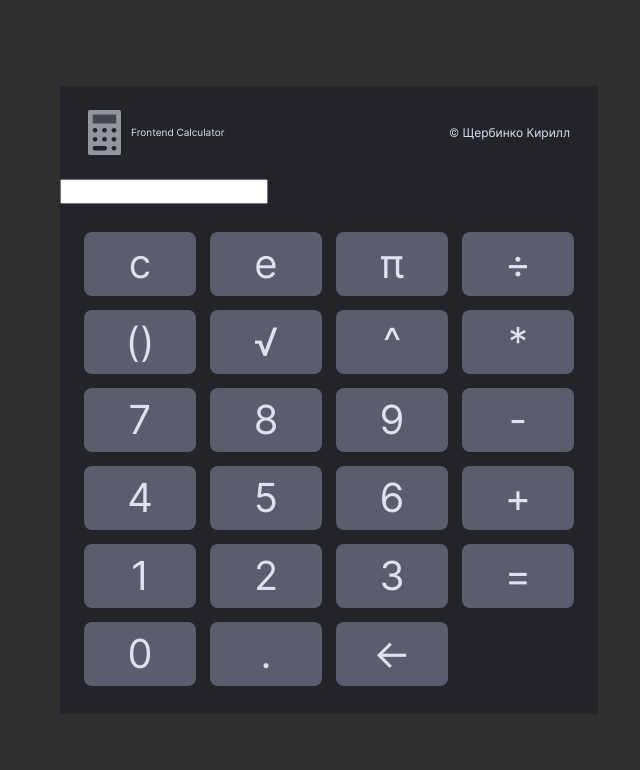
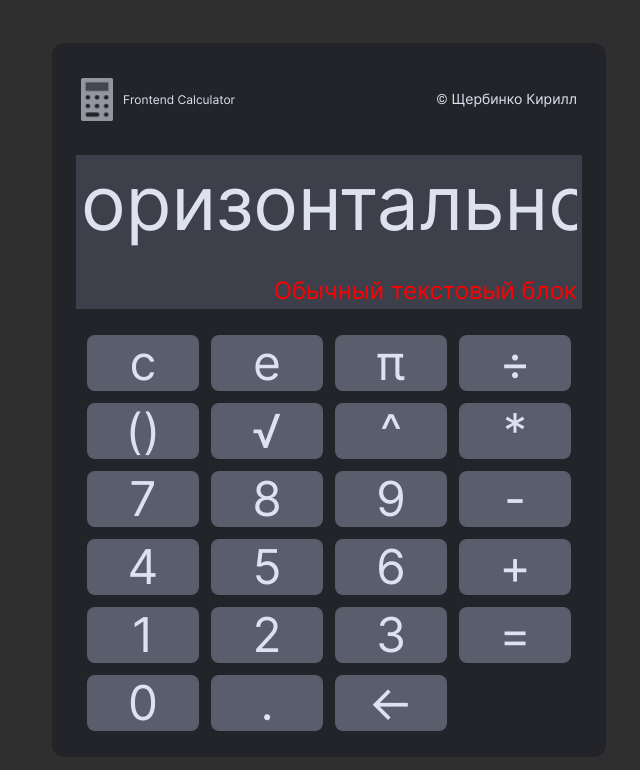
Before and after one commit to KirillShcherbinko/frontend-calculator, a website built with webpack: page src/index.html in a window 1280 px wide. Shown: the whole page, without its empty margins (311-951 px from the left). Built offline with nearby package versions, Linux system fonts and the light colour scheme.

Commit message:
feat(styles): added styles for calculator`s screen
refactored(styles): updated styles for blocks with text

```diff
--- a/src/blocks/calculator/__author/calculator__author.css
+++ b/src/blocks/calculator/__author/calculator__author.css
@@ -1,8 +1,14 @@
 .calculator__author{
   font-family: "Inter", "Arial", sans-serif;
-  font-size: 12px;
+  font-size: clamp(5px, 2vw, 16px);
   font-weight: 400;
   color: #DEE1EF;
   margin: 0;
   padding: 0;
 }
+
+@media screen and (aspect-ratio > 4/3) {
+  .calculator__author {
+    font-size: clamp(5px, 3vh, 14px);
+  }
+}
--- a/src/blocks/calculator/__button/calculator__button.css
+++ b/src/blocks/calculator/__button/calculator__button.css
@@ -1,11 +1,20 @@
 .calculator__button{
+  display: flex;
+  text-align: center;
+  justify-content: center;
   margin: 0;
   padding: 0;
   border: 0;
   border-radius: 1vmin;
   font-family: "Inter", "Arial", sans-serif;
   font-style: normal;
-  font-size: clamp(10px, 5vw, 40px);
+  font-size: clamp(4px, 5vw, 60px);
   color: #DEE1EF;
   background-color: #5A5D6C;
 }
+
+@media screen and (aspect-ratio > 4/3) {
+  .calculator__button {
+    font-size: clamp(4px, 6vh, 55px);
+  }
+}
--- a/src/blocks/calculator/__container/calculator__container.css
+++ b/src/blocks/calculator/__container/calculator__container.css
@@ -1,14 +1,7 @@
 .calculator__container {
   display: grid;
   grid-template-columns: repeat(4, 14vmin);
-  grid-template-rows: repeat(6, 8vmin);
-  gap: 14px;
-  margin: 28px 24px;
+  grid-template-rows: repeat(6, 7vmin);
+  gap: 1.5vmin;
+  margin: clamp(8px, 2vw, 28px) clamp(8px, 2vw, 24px);
 }
-
-@media screen and (max-width: 425px) {
-  .calculator__container {
-    margin-left: 16px;
-    margin-right: 16px;
-  }
-}
--- /dev/null
+++ b/src/blocks/calculator/__error-message/calculator__error-message.css
@@ -0,0 +1,14 @@
+.calculator__error-message {
+  background-color: inherit;
+  text-align: right;
+  font-family: "Inter", "Arial", sans-serif;
+  font-size: clamp(1px, 3vw, 24px);
+  color: red;
+}
+
+
+@media screen and (aspect-ratio > 4/3) {
+  .calculator__error-message {
+    font-size: clamp(3px, 3vh, 24px);
+  }
+}
--- a/src/blocks/calculator/__image/calculator__image.css
+++ b/src/blocks/calculator/__image/calculator__image.css
@@ -1,5 +1,5 @@
 .calculator__image{
-  max-width: 33px;
+  max-width: 4vmin;
   margin: 0;
   padding: 0;
 }
--- a/src/blocks/calculator/__info/calculator__info.css
+++ b/src/blocks/calculator/__info/calculator__info.css
@@ -2,6 +2,8 @@
   display: flex;
   justify-content: space-between;
   align-items: center;
-  margin: 24px 28px;
+  margin: clamp(8px, 2vw, 24px) clamp(8px, 2vw, 28px);
   padding: 0;
+  width: 62vmin;
+  height: 8vmin;
 }
--- /dev/null
+++ b/src/blocks/calculator/__input/calculator__input.css
@@ -0,0 +1,22 @@
+.calculator__input {
+  white-space: nowrap;
+  overflow-x: auto;
+  max-width: 100%;
+  scrollbar-width: none;
+  -ms-overflow-style: none;
+  background-color: inherit;
+  font-family: "Inter", "Arial", sans-serif;
+  font-style: normal;
+  font-size: clamp(3px, 7vw, 75px);
+  color: #DEE1EF;
+}
+
+.calculator__input::-webkit-scrollbar {
+  display: none;
+}
+
+@media screen and (aspect-ratio > 4/3) {
+  .calculator__input {
+    font-size: clamp(3px, 10vh, 75px);
+  }
+}
--- a/src/blocks/calculator/__logo/calculator__logo.css
+++ b/src/blocks/calculator/__logo/calculator__logo.css
@@ -1,7 +1,7 @@
 .calculator__logo{
   display: flex;
   align-items: center;
-  gap: 10px;
+  gap: clamp(5px, 2vw, 10px);  ;
   margin: 0;
   padding: 0;
 }
--- a/src/blocks/calculator/__screen/calculator__screen.css
+++ b/src/blocks/calculator/__screen/calculator__screen.css
@@ -0,0 +1,17 @@
+.calculator__screen {
+  display: flex;
+  flex-direction: column;
+  justify-content: space-between;
+  align-items: flex-end;
+  background-color: #3D3F4A;
+  padding: 5px;
+  margin: 0 clamp(8px, 2vw, 24px);
+  width: 62vmin;
+  height: 18vmin;
+}
+
+@media screen and (max-width: 240px) {
+  .calculator__screen {
+    padding: 2.5px;
+  }
+}
--- a/src/blocks/calculator/__title/calculator__title.css
+++ b/src/blocks/calculator/__title/calculator__title.css
@@ -1,8 +1,14 @@
 .calculator__title{
   font-family: "Inter", "Arial", sans-serif;
-  font-size: 10px;
+  font-size: clamp(5px, 2vw, 14px);
   font-weight: 400;
   color: #DEE1EF;
   margin: 0;
   padding: 0;
 }
+
+@media screen and (aspect-ratio > 4/3) {
+  .calculator__title {
+    font-size: clamp(5px, 3vh, 12px);
+  }
+}
--- a/src/blocks/calculator/calculator.css
+++ b/src/blocks/calculator/calculator.css
@@ -3,14 +3,20 @@
 @import url("./__button/_color/calculator__button_color_grey.css");
 @import url("./__button/_color/calculator__button_color_orange.css");
 @import url("./__container/calculator__container.css");
+@import url("./__error-message/calculator__error-message.css");
 @import url("./__image/calculator__image.css");
 @import url("./__info/calculator__info.css");
+@import url("./__input/calculator__input.css");
 @import url("./__logo/calculator__logo.css");
 @import url("./__screen/calculator__screen.css");
 @import url("./__title/calculator__title.css");
 
 .calculator {
+  display: flex;
+  flex-direction: column;
+  align-items: center;
   background-color: #23242A;
+  border-radius: 1.5vmin;
   margin: auto;
   padding: 0;
 }
--- a/src/blocks/page/page.css
+++ b/src/blocks/page/page.css
@@ -4,7 +4,13 @@
   align-items: center;
   margin: 0 auto;
   padding: 0;
-  height: 100vh;
+  min-height: 100vh;
   box-sizing: border-box;
   background-color: #2f2f2f;
 }
+
+@media screen and (aspect-ratio > 16/9) {
+  .page {
+    height: auto;
+  }
+}
--- a/src/components/Expression.js
+++ b/src/components/Expression.js
@@ -29,6 +29,7 @@ export class Expression {
     if (ExpressionValidator.isValidBracketOperator(newSymbol, lastSymbol)) return;
     if (ExpressionValidator.isValidConstMultiplication(newSymbol, lastSymbol)) this.expression += "*";
     if (ExpressionValidator.isValidFractionalNumber(newSymbol, lastSymbol)) return;
+    if (ExpressionValidator.isValidSqrtGetting(this.openedBracketCnt, newSymbol, lastSymbol)) this.expression += "^0.5";
 
     // Добавление нового символа к выражению
     this.expression += newSymbol;
--- a/src/components/ExpressionValidator.js
+++ b/src/components/ExpressionValidator.js
@@ -34,7 +34,6 @@ export class ExpressionValidator {
 
   // Проверка на корректность дробных чисел
   static isValidFractionalNumber(newSymbol, lastSymbol) {
-    const lastSymbol = this.getLastSymbol();
     const digitRegex = /[0-9]/;
 
     // Новый символ - точка
@@ -51,6 +50,10 @@ export class ExpressionValidator {
     return !(lastSymbol === "." && !digitRegex.test(newSymbol));
   }
 
+  static isValidSqrtGetting(openedBracketCnt, newSymbol, lastSymbol) {
+    return (/[0-9eπ]/.test(lastSymbol) || (lastSymbol === ")" && openedBracketCnt >= 0)) && newSymbol === "√";
+  }
+
   // Плучение правильной скобки
   static getValidBracket(openedBracketCnt, lastSymbol) {
     const isOperand = /[0-9eπ]/.test(lastSymbol);
--- a/src/components/index.js
+++ b/src/components/index.js
@@ -1,5 +1,23 @@
 import '../pages/index.css';
 import { evaluate } from "mathjs";
+import { Expression } from './Expression';
 
+const expression = new Expression();
+const buttons = document.querySelectorAll(".calculator__button");
+
+buttons.forEach(button => {
+  const symbol = button.textContent;
+  if (symbol === "c") {
+    button.addEventListener("click", evt => {
+      expression.deleteExpression()
+    })
+  } else if (symbol === "←") {
+    express
+  } else if (symbol === "=") {
+
+  } else {
+
+  }
+})
 
 console.log(evaluate("(9)e"))
--- a/src/index.html
+++ b/src/index.html
@@ -14,7 +14,10 @@
       </div>
       <p class="calculator__author">&copy; Щербинко Кирилл</p>
     </div>
-    <input type="text" class="calculator__screen" readonly>
+    <div class="calculator__screen">
+      <div class="calculator__input">оризонтально</div>
+      <div class="calculator__error-message">Обычный текстовый блок</div>
+    </div>
     <div class="calculator__container">
       <button class="calculator__button">c</button>
       <button class="calculator__button">e</button>
```
